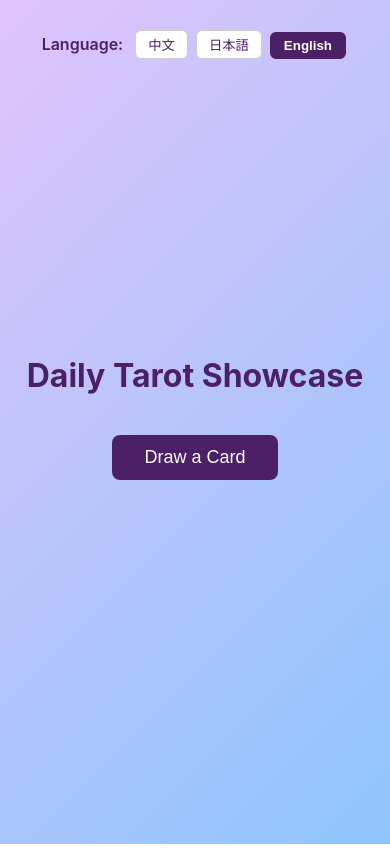
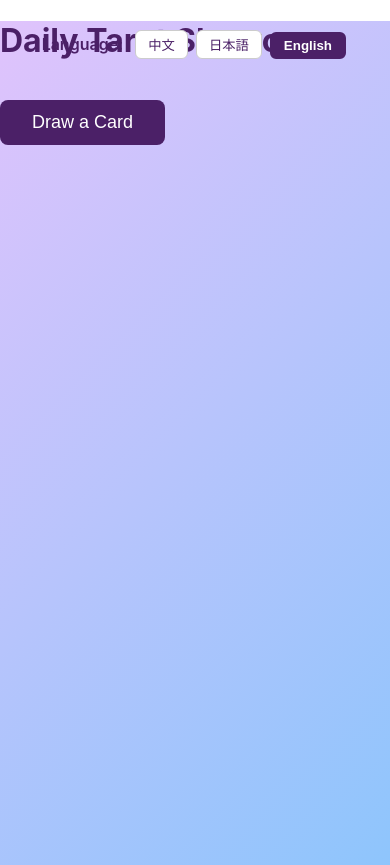
Before and after one commit to hong208/tarot, a React (Create React App) app in the folder tarot-app-web/frontend/: page / in a window 390 px wide. Before the commit the page ends 844 px from the top, so only its background shows below. Built offline with nearby package versions, Linux system fonts and the light colour scheme.

Commit message:
feat: update App.js for better layout and mobile experience

```diff
--- a/tarot-app-web/frontend/src/App.js
+++ b/tarot-app-web/frontend/src/App.js
@@ -172,7 +172,7 @@ function App() {
     <div style={{
       minHeight: '100vh',
       background: 'linear-gradient(135deg, #e0c3fc 0%, #8ec5fc 100%)',
-      display: 'flex',
+      display: 'block',
       flexDirection: 'column',
       alignItems: 'center',
       justifyContent: 'center'
```
